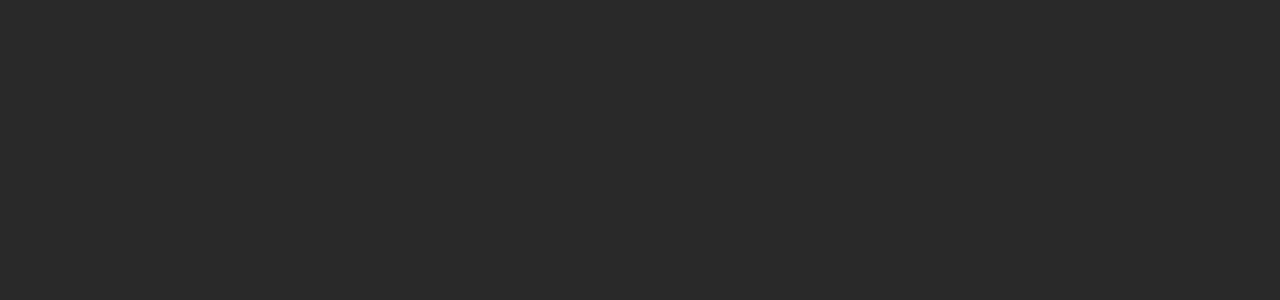
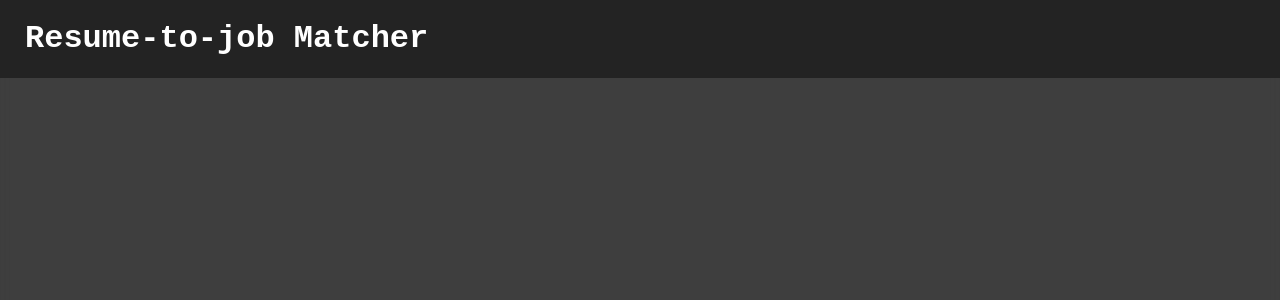
Before and after one commit to Mahak-Sharma/Resume-to-job, a React (Vite) app: page /Data in a window 1280 px wide. Before the commit this address had no page. Shown: the top 300 px of the page. Built offline with nearby package versions, Linux system fonts and the light colour scheme.

Commit message:
Add files via upload

```diff
--- a/src/App.jsx
+++ b/src/App.jsx
@@ -4,6 +4,7 @@
 import Homepage from "./HomePage.jsx";
 import Login from "./Login.jsx";
 import Signup from "./SignUp.jsx";
+import Data from "./Data.jsx";
 const App = () => {
   return (
     <Router>
@@ -11,6 +12,7 @@
         <Route path="/" element={<Homepage />} />
         <Route path="/SignUp" element={<Signup />} />
         <Route path="/Login" element={<Login />} />
+        <Route path="/Data" element={<Data />} />
       </Routes>
     </Router>
   );
--- /dev/null
+++ b/src/Data.css
@@ -0,0 +1,55 @@
+* {
+    margin: 0;
+    padding: 0;
+    box-sizing: border-box;
+  }
+  body, html {
+    height: 100%;
+    width: 100%;
+    font-family: 'Montserrat', sans-serif;
+    background: center/cover no-repeat fixed;
+    background-color: rgba(0, 0, 0, 0.6);
+    background-blend-mode: darken;
+    overflow-x: hidden;
+    scroll-behavior: smooth;
+    scrollbar-width: none;
+    -ms-overflow-style: none;
+  }
+
+  body::-webkit-scrollbar {
+    display: none;
+  }
+
+  .data-container {
+      backdrop-filter: blur(5px);
+      background-color: rgba(255, 255, 255, 0.1);
+      min-height: 100vh;
+      width: 100vw;
+      display: flex;
+      flex-direction: column;
+      align-items: center;
+      padding-top: 80px;
+      overflow-x: hidden;
+      position: relative;
+  }
+
+  .data-header {
+    position: fixed;
+    top: 0;
+    left: 0;
+    width: 100%;
+    background-color: rgba(0, 0, 0, 0.441);
+    color: white;
+    padding: 15px 15px;
+    display: flex;
+    justify-content: space-between;
+    align-items: center;
+    font-family: "Cambria", Cochin, Georgia, Times, "Times New Roman", serif;
+    font-size: 30px;
+    font-weight: 900;
+    z-index: 5;
+    }
+  .header-title {
+    font-family: "Courier New", Courier, monospace;
+    padding-left: 10px;
+  }
--- /dev/null
+++ b/src/Data.jsx
@@ -0,0 +1,14 @@
+import React, { useState } from "react";
+import { Link, useNavigate } from "react-router-dom";
+import "./Data.css";
+
+const Data = () => {
+  return (
+    <div className="data-container">
+      <header className="data-header">
+        <div className="header-title">Resume-to-job Matcher</div>
+      </header>
+    </div>
+  );
+};
+export default Data;
--- a/src/HomePage.jsx
+++ b/src/HomePage.jsx
@@ -1,41 +1,78 @@
-import axios from "axios";
-import React, { useRef, useState } from "react";
+import React, { useRef, useState, useEffect } from "react";
 import { Link, useNavigate } from "react-router-dom";
+import AWS from "aws-sdk";
 import "./Homepage.css";
 
 const Homepage = () => {
   const fileInputRef = useRef(null);
   const [file, setFile] = useState(null);
   const [uploading, setUploading] = useState(false);
-  const [action, setAction] = useState("match");
+  const [userEmail, setUserEmail] = useState(null);
   const navigate = useNavigate();
 
+  useEffect(() => {
+    const email = sessionStorage.getItem("userEmail");
+    setUserEmail(email);
+  }, []);
+
+  useEffect(() => {
+    if (userEmail) {
+      sessionStorage.setItem("userEmail", userEmail);
+    }
+  }, [userEmail]);
+
+  // Configure AWS S3
+  AWS.config.update({
+    accessKeyId: "YOUR_ACCESS_KEY", // <-- Replace
+    secretAccessKey: "YOUR_SECRET_ACCESS_KEY", // <-- Replace
+    region: "YOUR_BUCKET_REGION", // e.g., "us-east-1"
+  });
+
+  const s3 = new AWS.S3();
+
   const handleUpload = async () => {
-    if (!file || !action) return;
+    if (!userEmail) {
+      alert("You need to login first to upload your resume.");
+      navigate("/Login");
+      return;
+    }
 
-    setUploading(true);
+    if (!file) {
+      alert("Please select a resume file first.");
+      return;
+    }
+
+    const params = {
+      Bucket: "YOUR_BUCKET_NAME", // <-- Replace
+      Key: `resumes/${file.name}`, // Save inside a 'resumes' folder in your bucket
+      Body: file,
+      ContentType: file.type,
+      ACL: "private", // or "public-read" if you want public access
+    };
 
     try {
-      const formData = new FormData();
-      formData.append("file_name", file.name);
-      formData.append("file_content", file);
+      setUploading(true);
 
-      const response = await axios.post("http://localhost:5000/upload-file", formData);
+      s3.upload(params, (err, data) => {
+        setUploading(false);
 
-      if (response.status === 200) {
-        alert("Resume uploaded successfully!");
-      } else {
-        alert("Upload failed. Try again.");
-      }
+        if (err) {
+          console.error("Error uploading resume:", err);
+          alert("Something went wrong. Please try again.");
+        } else {
+          console.log("Upload successful:", data.Location);
+          setFile(null);
+          if (fileInputRef.current) {
+            fileInputRef.current.value = "";
+          }
+          alert("Resume uploaded successfully!");
+          navigate("/Data");
+        }
+      });
     } catch (error) {
-      console.error("Error uploading file:", error);
-      alert("Something went wrong!");
-    } finally {
+      console.error("Unexpected error uploading resume:", error);
+      alert("Something went wrong. Please try again.");
       setUploading(false);
-      setFile(null);
-      if (fileInputRef.current) {
-        fileInputRef.current.value = "";
-      }
     }
   };
 
@@ -76,7 +113,7 @@
             disabled={uploading || !file}
             className="upload-btn"
           >
-            {uploading ? "Analyzing..." : "Upload and Match"}
+            {uploading ? "Uploading..." : "Upload and Match"}
           </button>
         </article>
       </section>
--- a/src/Login.jsx
+++ b/src/Login.jsx
@@ -20,16 +20,46 @@
             body: JSON.stringify({ email, password }),
           }
         );
+        const rawResponse = await response.text();
 
-        const result = await response.json();
-
-        if (!response.ok) {
-          throw new Error(result.message || "Invalid credentials");
+        let result;
+        try {
+          const parsedGatewayResponse = JSON.parse(rawResponse); // Parse outer
+          result = JSON.parse(parsedGatewayResponse.body); // Parse inner
+        } catch (e) {
+          console.error("Error parsing JSON:", e);
+          alert("Error parsing server response.");
+          return;
         }
 
-        alert(`Logged in as: ${email}`);
-        navigate("/");
+        if (response.ok) {
+          switch (result.message) {
+            case "Login successful.":
+              alert(`Logged in as: ${email}`);
+              sessionStorage.setItem("userEmail", email);
+              navigate("/");
+              break;
+
+            case "User not found.":
+              alert("User not found. Please Sign Up first.");
+              navigate("/Signup");
+              break;
+
+            case "Incorrect password.":
+              alert("Incorrect password. Please try again.");
+              break;
+
+            default:
+              alert(
+                "Unknown error occurred: " + (result.message || "Unknown error")
+              );
+              break;
+          }
+        } else {
+          alert("Error: " + (result.message || "Something went wrong"));
+        }
       } catch (error) {
+        console.error("Login error:", error);
         alert("Login failed: " + error.message);
       }
     } else {
@@ -44,13 +74,14 @@
         <nav className="header-nav">
           <ul className="header-menu">
             <li className="header-menu-item">
-              <Link to="/signup" className="header-link">
+              <Link to="/Signup" className="header-link">
                 SignUp
               </Link>
             </li>
           </ul>
         </nav>
       </header>
+
       <div className="glass-card">
         <h2>Login to Your Account</h2>
         <form onSubmit={handleLogin}>
@@ -71,7 +102,7 @@
           <button type="submit">Login</button>
         </form>
         <p className="signup-link">
-          Don't have an account? <Link to="/signup">Sign up</Link>
+          Don't have an account? <Link to="/Signup">Sign up</Link>
         </p>
       </div>
     </div>
--- a/src/SignUp.jsx
+++ b/src/SignUp.jsx
@@ -49,7 +49,7 @@
       }
 
       alert(`Signed up as: ${form.name} (${form.email})`);
-      navigate("/login");
+      navigate("/Login");
     } catch (error) {
       alert("Error: " + error.message);
     }
@@ -63,7 +63,7 @@
         <nav className="header-nav">
           <ul className="header-menu">
             <li className="header-menu-item">
-              <Link to="/login" className="header-link">
+              <Link to="/Login" className="header-link">
                 Login
               </Link>
             </li>
@@ -93,9 +93,9 @@
           />
           <input
             type="text"
-            name="collegeYear"
+            name="year"
             placeholder="College Year (e.g., 2nd, 3rd)"
-            value={form.collegeYear}
+            value={form.year}
             onChange={handleChange}
             required
           />
@@ -137,7 +137,7 @@
           <button type="submit">Sign Up</button>
         </form>
         <p className="login-link">
-          Already have an account? <a href="/login">Login</a>
+          Already have an account? <a href="/Login">Login</a>
         </p>
       </div>
     </div>
```
